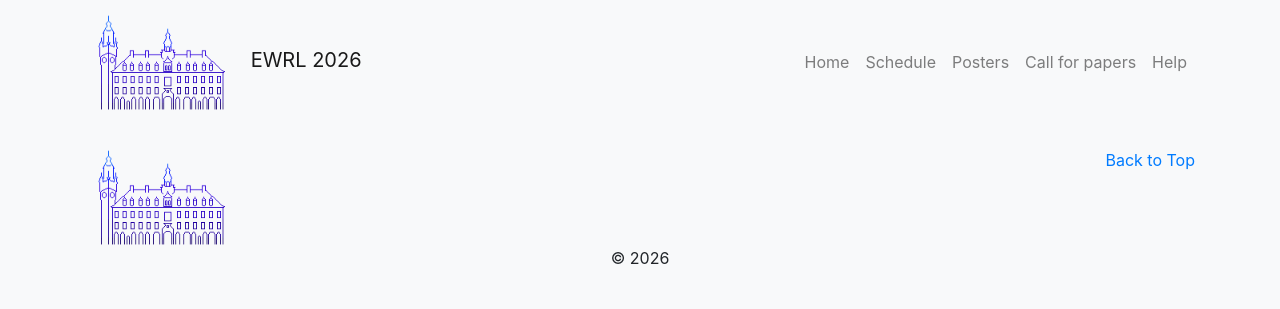
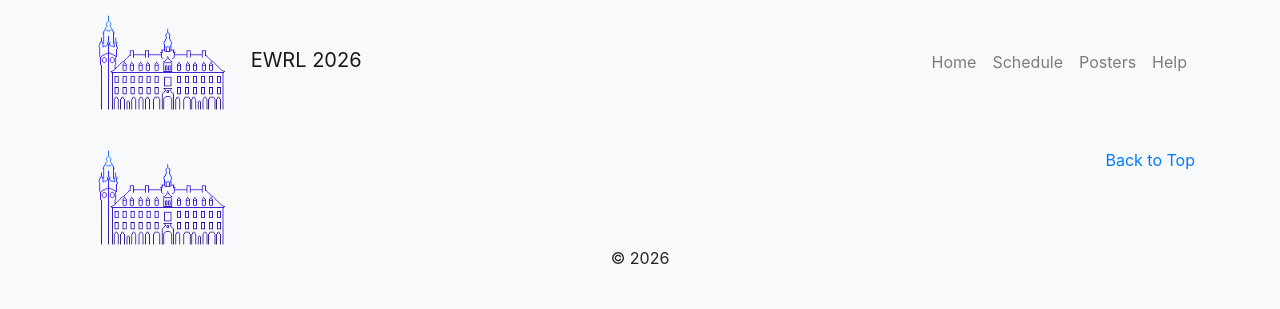
Before and after one commit to ewrl-org/ewrl-2026, a Flask app: template templates/call.html in a window 1280 px wide. Shown: the top 309 px of the page. Run offline with Flask 3, Linux system fonts and the light colour scheme; the template is opened without the code that fills it, so the values that code supplies are empty; parts of the project's set-up code (start-up, migrations or seed data) failed here and were passed over; some libraries are stand-ins or nearby versions.

Commit message:
remove call

```diff
--- a/templates/base.html
+++ b/templates/base.html
@@ -111,7 +111,6 @@
 ('index.html', 'Home'),
 ('calendar.html', 'Schedule'),
 ('papers.html', 'Posters'),
-('call.html', 'Call for papers'),
 ('help.html', 'Help'),
 ] -%}
 
```
